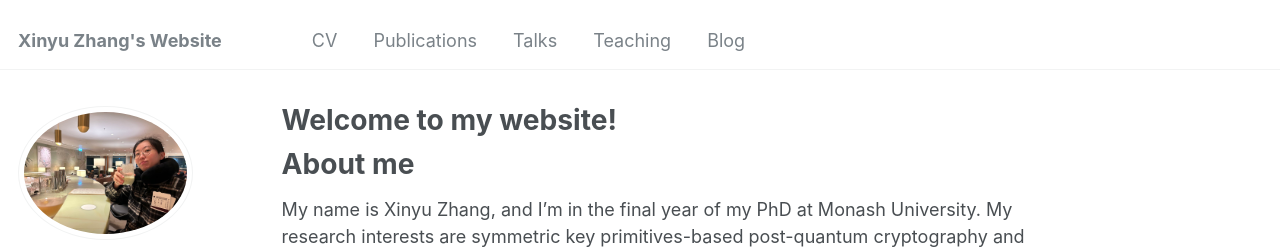
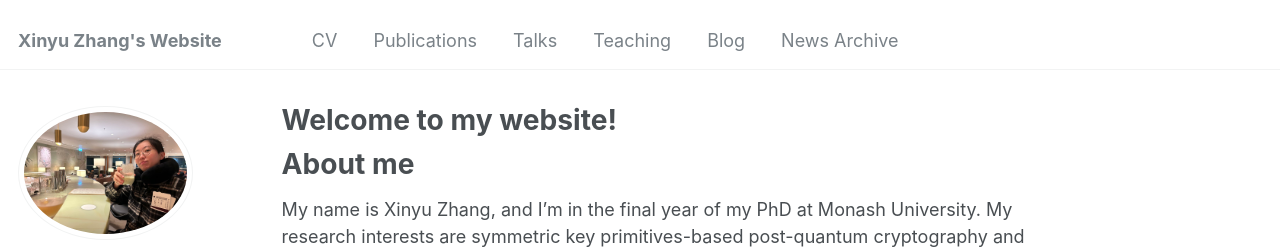
Before and after one commit to cryptome-xyz/cryptome-xyz.github.io, a Jekyll site: the page built from _pages/about.md, in a window 1280 px wide. Shown: the top 249 px of the page. Built offline with Jekyll 4.4.1, drawn with Linux system fonts in a browser that asks for light colours; some web fonts are replaced.

Commit message:
Update navigation.yml

```diff
--- a/_data/navigation.yml
+++ b/_data/navigation.yml
@@ -19,3 +19,6 @@ main:
 
   - title: "Blog"
     url: /year-archive/
+
+  - title: "News Archive"
+    url: /news-archive/
```
